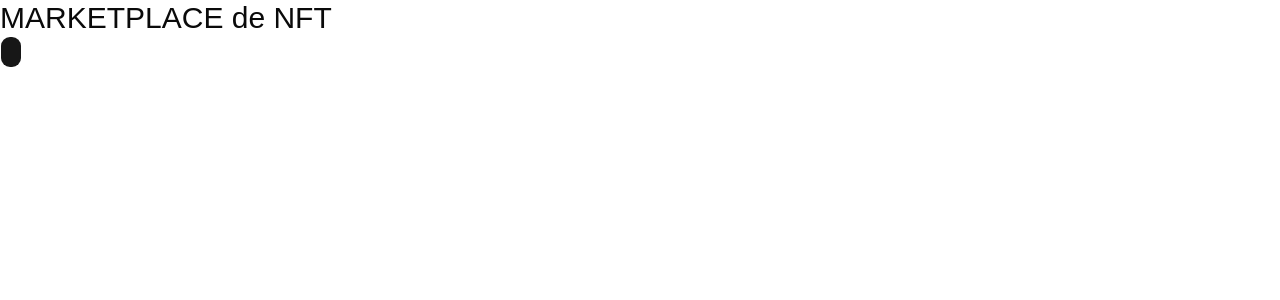
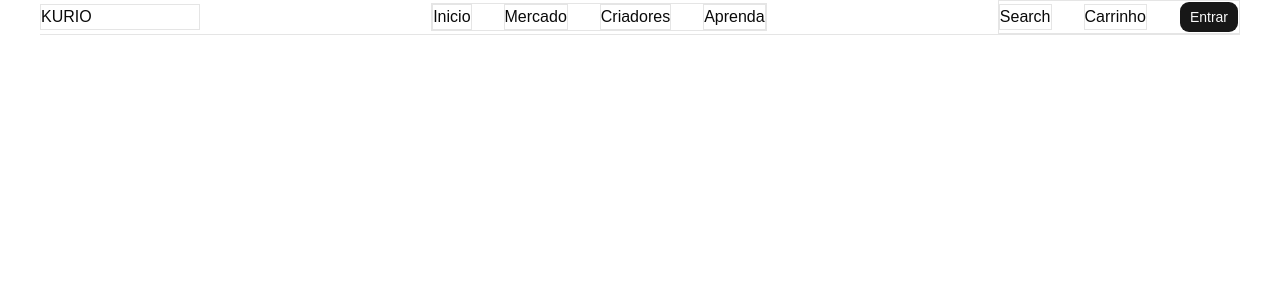
Before and after one commit to elMimu/nft-marketplace, a React (Vite) app: page / in a window 1280 px wide. Shown: the top 300 px of the page. Built offline with nearby package versions, Linux system fonts and the light colour scheme.

Commit message:
feat(frontend): add header component draft

```diff
--- /dev/null
+++ b/src/components/layout/Header.tsx
@@ -0,0 +1,39 @@
+import { Link } from "@tanstack/react-router";
+import { Button } from "../ui/button";
+
+export function Header() {
+  return (
+    <header>
+      <div className="border-b flex  mx-auto w-full max-w-[1200px] p-4 lg:p-0 items-center justify-between">
+        {/* TODO - logo change to figma pattern */}
+        <Link className="border lg:w-[160px]" to="/">
+          KURIO
+        </Link>
+
+        <nav className="border flex items-center gap-8">
+          <Link className="border" to="/">
+            Inicio
+          </Link>
+          <Link className="border" to="/">
+            Mercado
+          </Link>
+          <Link className="border" to="/">
+            Criadores
+          </Link>
+          <Link className="border" to="/">
+            Aprenda
+          </Link>
+        </nav>
+
+        {/*TODO SEARCHBAR*/}
+        <div className="border flex items-center gap-8">
+          <button className="border">Search</button>
+          <button className="border">Carrinho</button>
+          <Button>Entrar</Button>
+        </div>
+      </div>
+    </header>
+  );
+}
+
+// export { Button, buttonVariants }
--- a/src/routes/index.tsx
+++ b/src/routes/index.tsx
@@ -1,5 +1,5 @@
 import { createFileRoute } from "@tanstack/react-router";
-import { Button } from "@/components/ui/button";
+import { Header } from "@/components/layout/Header";
 
 export const Route = createFileRoute("/")({
   component: RouteComponent,
@@ -7,9 +7,11 @@ export const Route = createFileRoute("/")({
 
 function RouteComponent() {
   return (
-    <div>
-      <h1 className="text-3xl">MARKETPLACE de NFT</h1>
-      <Button />
+    <div className="w-full">
+      <Header />
+      <main>
+        {/* {} */}
+      </main>
     </div>
   );
 }
```
